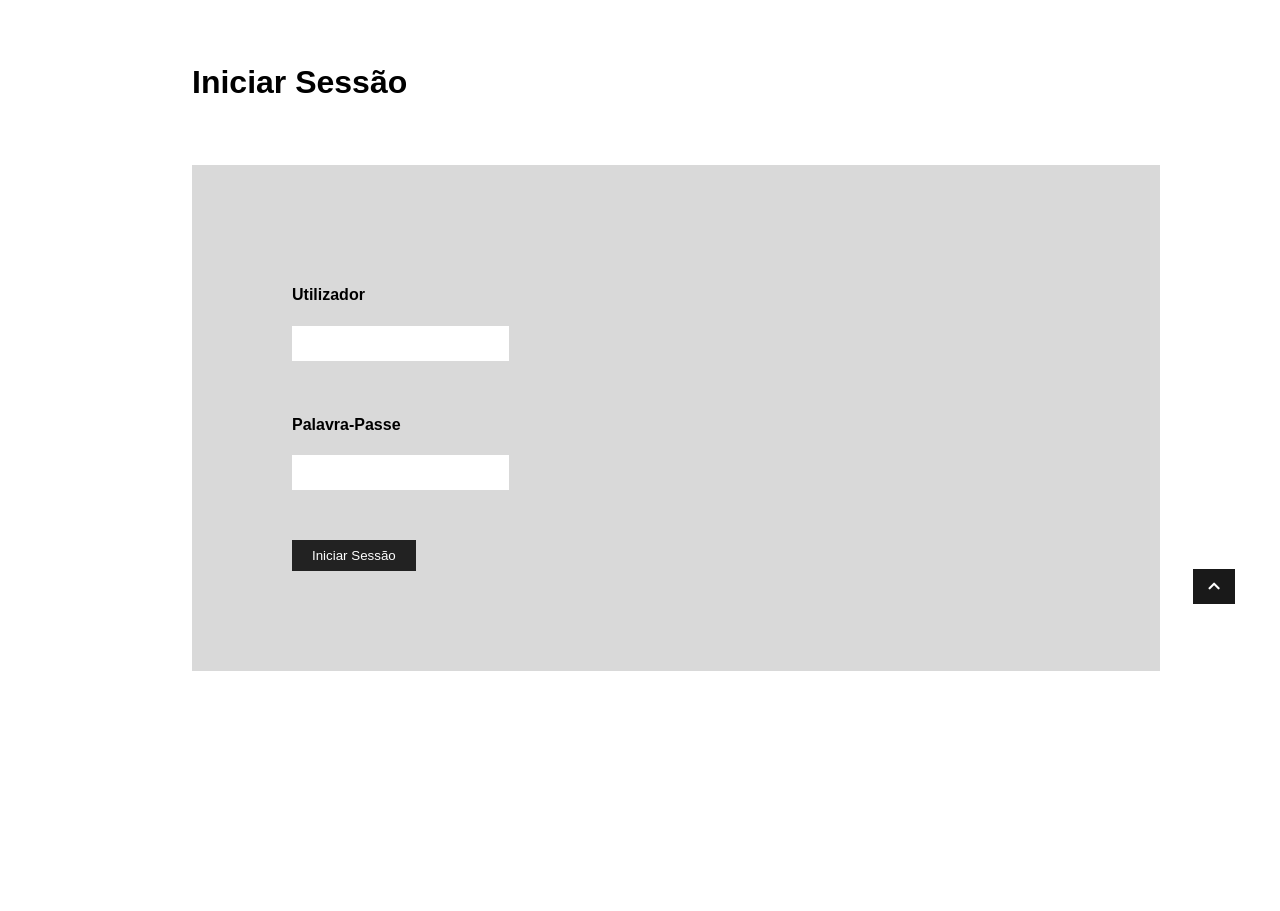
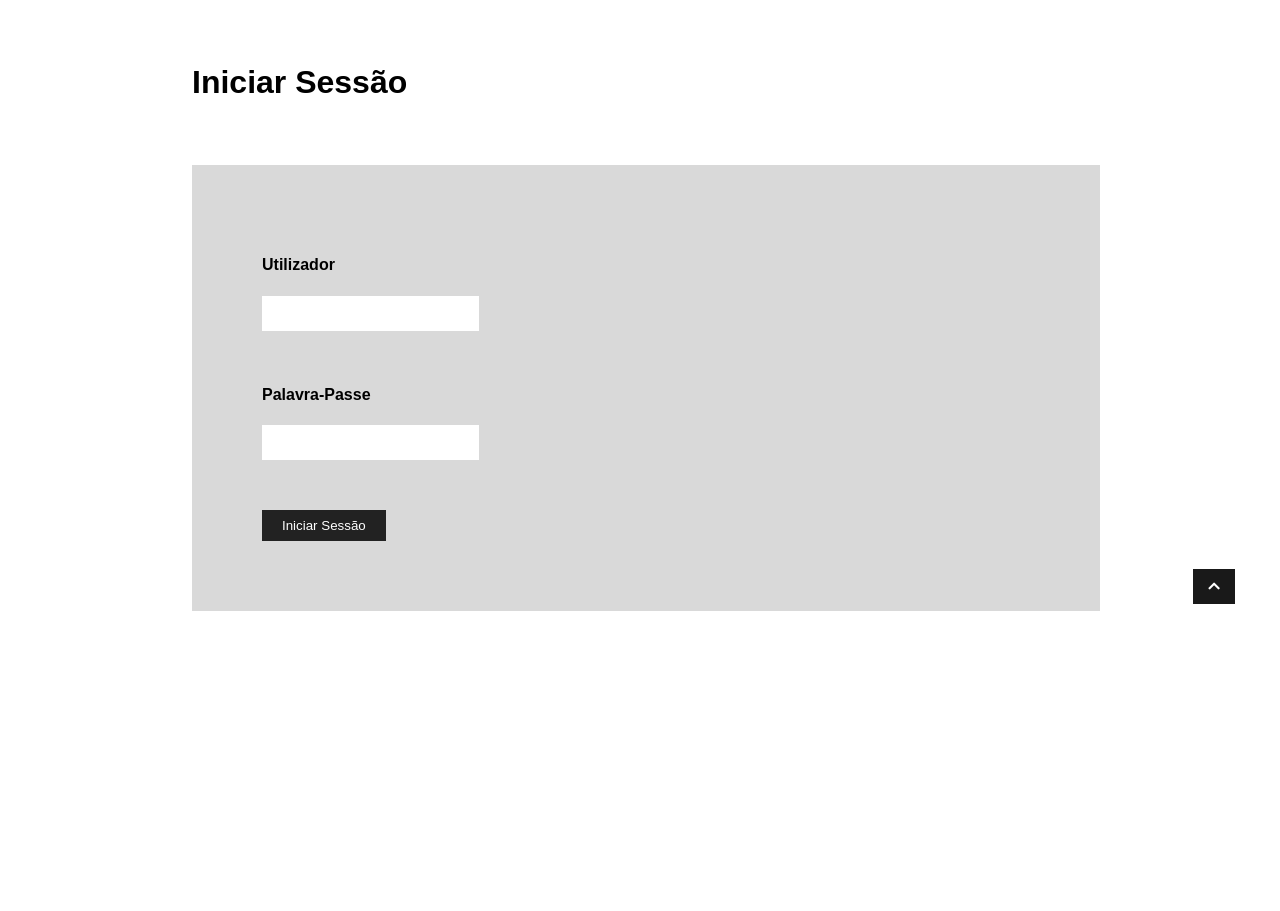
Before and after one commit to Luis0293/menu15, a Flask app: page /login in a window 1280 px wide. Shown: the part 76-987 px from the top of the page. Run offline with Flask 2, Linux system fonts and the light colour scheme; some libraries are stand-ins or nearby versions.

Commit message:
Update style.css

```diff
--- a/static/style.css
+++ b/static/style.css
@@ -84,7 +84,7 @@ nav {
     margin-left: 15%;
     width: 60%;
     background-color: #d9d9d9;
-    padding: 100px;
+    padding: 70px;
     border: none;
 }
 
@@ -92,7 +92,7 @@ input {
     border: none;
     outline: none;
     padding: 10px 20px;
-    /* Azul- #4B81E8 */
+    /* Azul - #4B81E8 */
 }
 
 input[type=submit] {
```
